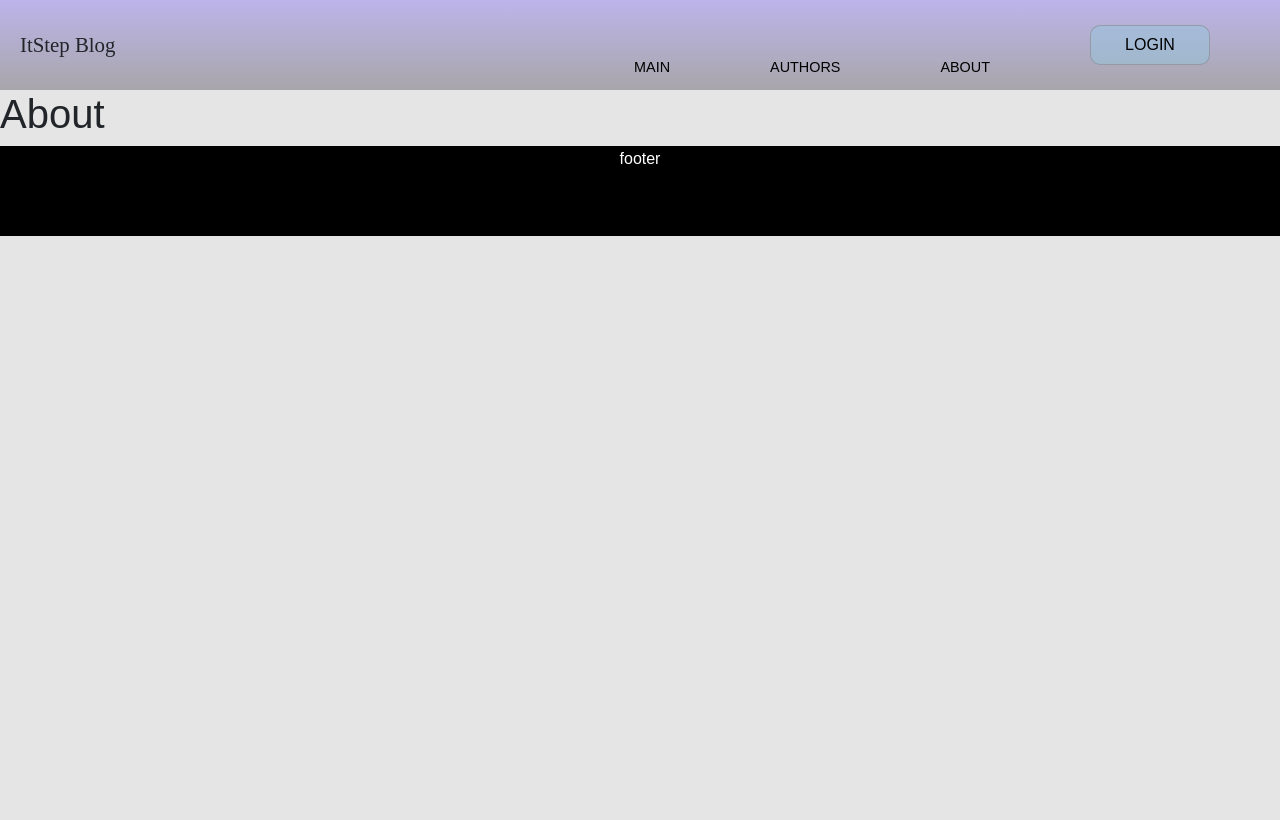
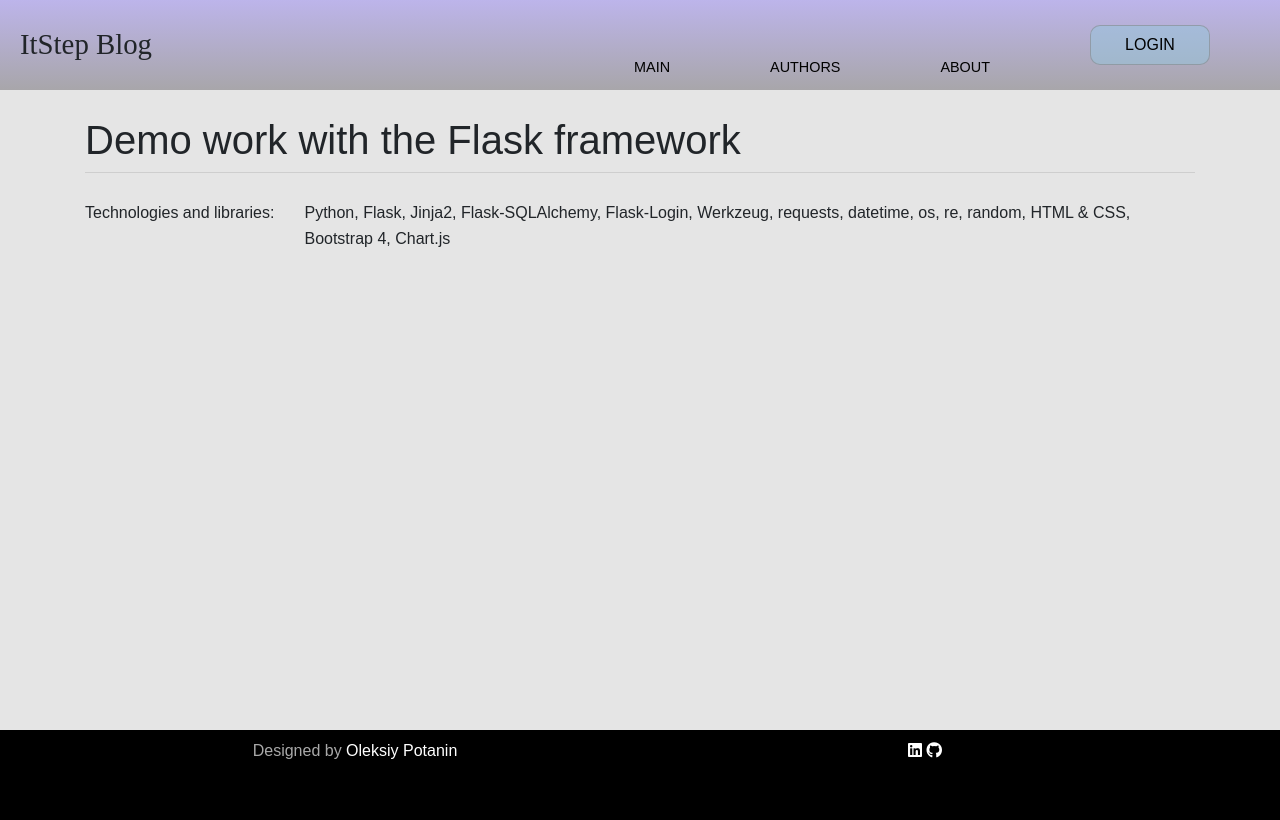
Before and after one commit to Ocinu/Blog, a Python web app: template templates/about.html in a window 1280 px wide. Before the commit the page ends 236 px from the top, so only its background shows below. Run offline with Jinja, Linux system fonts and the light colour scheme; the template is opened without the code that fills it, so the values that code supplies are empty; some libraries are stand-ins or nearby versions; some web fonts are replaced.

Commit message:
v. 0.2.1 - правки верстки

```diff
--- a/application/routes.py
+++ b/application/routes.py
@@ -68,7 +68,7 @@ class MainRoutes:
         @app.route('/about')
         def about():
             Visit().add_visit('about')
-            return render_template('about.html')
+            return render_template('about.html', **self.params)
 
         # ---  Login block ---
         @app.route('/login', methods=['POST', 'GET'])
--- a/static/assets/css/post.css
+++ b/static/assets/css/post.css
@@ -23,9 +23,6 @@ body {
     background-color: white;
 }
 
-article h2 {
-    margin-top: 30px;
-}
 
 .article_header {
     display: flex;
@@ -47,7 +44,7 @@ article h2 {
 /* new-post */
 .form_container {
     min-height: 80vh;
-    padding-top: 100px;
+    margin: 20px 0;
 }
 
 .error_message {
--- a/static/assets/css/style.css
+++ b/static/assets/css/style.css
@@ -2,6 +2,11 @@
     margin: 0;
     padding: 0;
     outline: none;
+}
+
+hr {
+    margin-bottom: 0;
+    margin-top: 0;
 }
 
 body {
@@ -33,7 +38,7 @@ header {
 header span {
     margin-left: 20px;
     font-family: 'Suez One', serif;
-    font-size: 1.3rem;
+    font-size: 1.8rem;
 }
 
 .header_nav{
@@ -110,7 +115,7 @@ header nav a:hover {
 }
 
 .main_links {
-    color: #040432;
+    color: #7979d6;
     text-decoration: none;
     transition: text-decoration 0.8s;
 }
@@ -131,7 +136,7 @@ aside {
     background-color: #93c5dc80;
     margin-top: 25px;
     display: inline-block;
-    padding-top: 15px;
+    padding-top: 10px;
     width: 95%;
     height: 50px;
     border-radius: 10px;
@@ -292,6 +297,7 @@ article {
 
 .img_like img {
     object-fit: cover;
+    vertical-align: baseline;
 }
 
 .post_edit {
@@ -335,8 +341,12 @@ footer {
     height: 90px;
     background-color: black;
     color: white;
+    display: flex;
+    justify-content: space-around;
     text-align: center;
 }
+
+
 
 /* styling the buttons "will share" */
 .share-btns {
--- a/templates/about.html
+++ b/templates/about.html
@@ -10,5 +10,16 @@
 
 
 {% block body %}
-    <h1>About</h1>
+    <div class="main">
+        <div class="container">
+        <br>
+            <h1>Demo work with the Flask framework</h1>
+            <hr>
+            <br>
+            <div class="row">
+                <p class="col-auto"><bold>Technologies and libraries: </bold></p>
+                <p class="col">Python, Flask, Jinja2, Flask-SQLAlchemy, Flask-Login, Werkzeug, requests, datetime, os, re, random, HTML & CSS, Bootstrap 4, Chart.js</p>
+            </div>
+        </div>
+    </div>
 {% endblock %}
--- a/templates/articles/article.html
+++ b/templates/articles/article.html
@@ -1,6 +1,10 @@
 {% extends 'index.html' %}
 
 {% block head %}
+    <link rel="stylesheet"
+          href="https://cdn.jsdelivr.net/npm/bootstrap@4.6.0/dist/css/bootstrap.min.css"
+          integrity="sha384-B0vP5xmATw1+K9KRQjQERJvTumQW0nPEzvF6L/Z6nronJ3oUOFUFpCjEUQouq2+l"
+          crossorigin="anonymous">
     <link rel="stylesheet" href="http://localhost:5000{{ url_for('static', filename='assets/css/post.css') }}" />
 {% endblock %}
 
@@ -11,7 +15,7 @@
             <span>Category: <a href="/category/{{ article.category.id }}">{{ article.category.category_name }}</a></span>
             <span>Date: {{ article.created_on.strftime('%Y-%m-%d') }}</span>
         </div><hr><br>
-        <p><a href="/author/{{ article.author.id }}">{{ article.author.name }}</a></p>
+        <p style="font-size: 1.4rem"><a href="/author/{{ article.author.id }}">{{ article.author.name }}</a></p>
         <h2>{{ article.title }}</h2>
 
         <p class="article_body">
--- a/templates/articles/edit_post.html
+++ b/templates/articles/edit_post.html
@@ -9,7 +9,7 @@
                 {% if 'title_error' in errors %}
                     <span class="error_message">{{ errors['title_error'] }}</span><br>
                 {% endif %}
-                <label for="title">PostsTotal title:</label>
+                <label for="title">Posts title:</label>
                 {% if check %}
                     <input type="text" class="form-control" name="title" id="title" placeholder="title"><br>
                     {% else %}
--- a/templates/index.html
+++ b/templates/index.html
@@ -6,6 +6,10 @@
     <title>{{ title }}</title>
 
     {% block head %}
+        <link rel="stylesheet"
+          href="https://cdn.jsdelivr.net/npm/bootstrap@4.6.0/dist/css/bootstrap.min.css"
+          integrity="sha384-B0vP5xmATw1+K9KRQjQERJvTumQW0nPEzvF6L/Z6nronJ3oUOFUFpCjEUQouq2+l"
+          crossorigin="anonymous">
         <link rel="stylesheet" href="http://localhost:5000{{ url_for('static', filename='assets/css/style.css') }}" />
     {% endblock %}
 
@@ -28,12 +32,12 @@
 
                 <a href="/">main</a>
                 <a href="/authors">authors</a>
-                <a href="/">about</a>
+                <a href="/about">about</a>
             </nav>
 
             {% if user.is_authenticated %}
                 <div class="login_user">
-                    <h2>Hi, {{ current_user.login }}!</h2>
+                    <h2 style="font-weight: 700">Hi, {{ current_user.login }}!</h2>
                     <a href={{ url_for('logout') }}>logout</a>
                 </div>
             {% else %}
@@ -136,17 +140,26 @@
 
     <!--  footer  -->
     <footer>
-        footer
+        <div class="container">
+            <div class="row mt-2">
+                <div style="color: darkgrey" class="col-xs-12 col-sm-12 col-md-6 col-lg-6 col-xl-6 ">
+                    <span>Designed by</span>
+                    <a style="color: white" href="mailto:potashca98@gmail.com">Oleksiy Potanin</a>
+                </div>
+
+                <div class="col-xs-12 col-sm-12 col-md-6 col-lg-6 col-xl-6 ">
+                    <a style="color: white" href="https://github.com/Ocinu/Blog"><i class="fab fa-linkedin"></i></a>
+                    <a style="color: white" href="https://www.linkedin.com/in/%D0%B0%D0%BB%D0%B5%D0%BA%D1%81%D0%B5%D0%B9-%D0%BF%D0%BE%D1%82%D0%B0%D0%BD%D0%B8%D0%BD-60b755203/?locale=en_US"><i class="fab fa-github"></i></a>
+                </div>
+            </div>
+        </div>
     </footer>
-
-
-    <!-- Link to open the modal -->
-{#    <p><a href="#" rel="modal:open">Open Modal</a></p>   #}
 
     <!-- scripts -->
     {% block scripts %}
     <script src="https://ajax.googleapis.com/ajax/libs/jquery/3.6.0/jquery.min.js"></script>
     <script src="https://cdnjs.cloudflare.com/ajax/libs/jquery-modal/0.9.1/jquery.modal.min.js"></script>
+    <script src="https://kit.fontawesome.com/4c49e0d444.js" crossorigin="anonymous"></script>
     {% endblock %}
 </body>
 
```
Also changed, not shown: templates/admin.html (+3 -11 lines).
